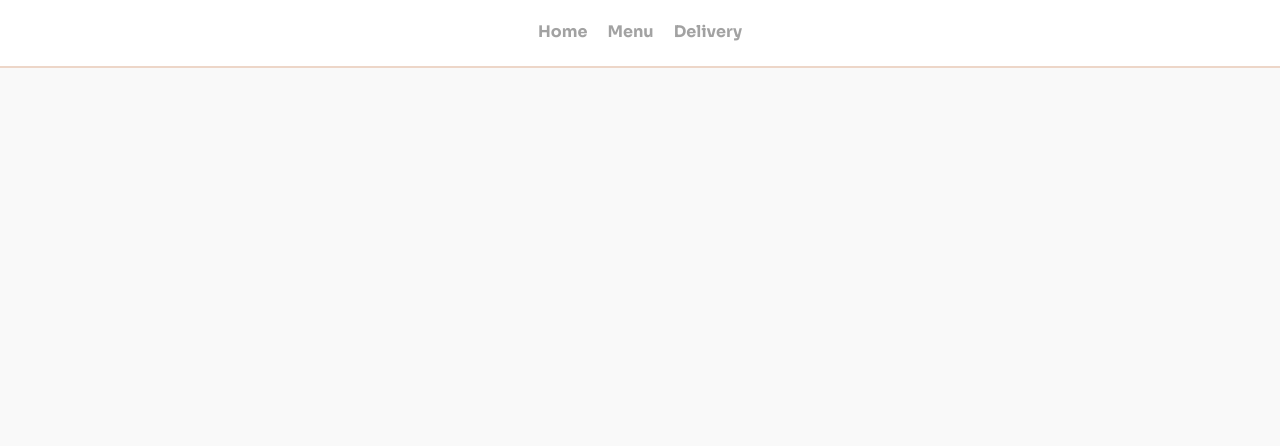
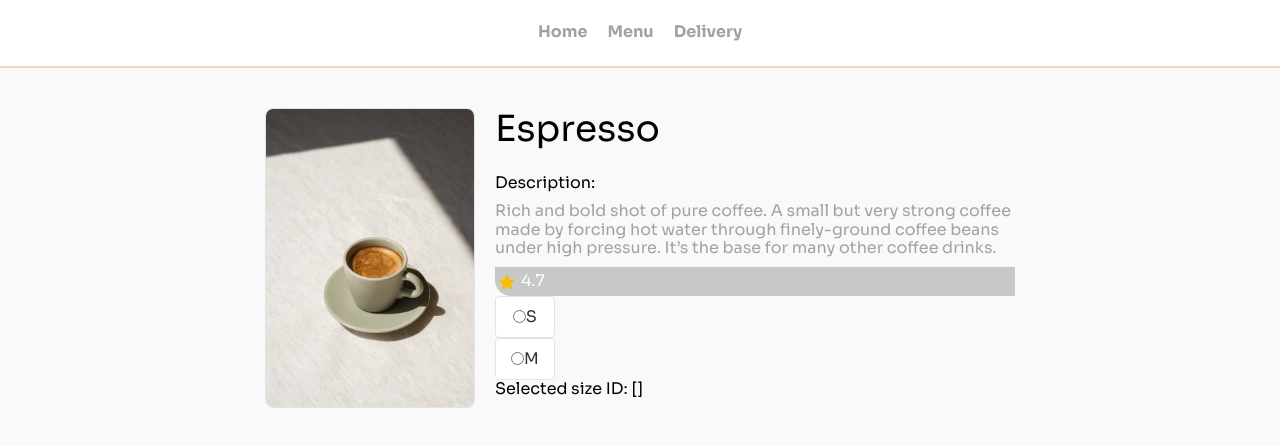
Before and after one commit to 0smir/coffee-art, a Vue app: page /menu/001 in a window 1280 px wide. Shown: the top 446 px of the page. Built offline with nearby package versions, Linux system fonts and the light colour scheme; a web font is replaced by a local one.

Commit message:
add structure of product Item details

```diff
--- a/src/components/ProductItemDetails.vue
+++ b/src/components/ProductItemDetails.vue
@@ -1,15 +1,105 @@
 <script setup>
+import { ref } from 'vue';
 
+import RatingLabel from '@/components/RatingLabel.vue'
+import NoImg from '@/components/base-components/NoImg.vue';
+const props = defineProps({
+  product: {
+    type: Object,
+    require: true
+  }
+});
+
+
+const size_variants = ref(props.product.size);
+const size_selected = ref([]);
+
+console.log(size_selected.value);
 </script>
 
 <template>
-  <div>
-
+  <div class="product">
+    <div class="product-item__img-wrapper">
+      <img v-if="product?.img.length > 0"
+              class="product__img"
+              :src="product.img[0]"
+              :alt="product.title"
+            />
+      <NoImg v-else />
+    </div>
+    <div class="product__details">
+      <h1 class="title">{{ product.title }}</h1>
+      <div class="description">
+        <span class="description__label">Description:</span>
+        <p class="text description__text">{{ product.description }}</p>
+      </div>
+      <RatingLabel :rating="product.rating" :floated="false"/>
+      <div class="product__size">
+        <form >
+        <label v-for="variant in size_variants"
+              :key="variant.id"
+              :for="variant.id"
+              class="product__size-label btn btn__secondary">
+          <input type="radio" name="size" :id="variant.id" :value="variant.size" v-model="size_selected">
+          <span>{{ variant.size }}</span>
+        </label>
+      </form>
+      </div>
+      <p class="text">Selected size ID: {{ size_selected }}</p>
+    </div>
   </div>
 </template>
 
 
 
-<style scoped>
+<style lang="scss" scoped>
+.product {
+  display: flex;
+  gap: 20px;
+
+  &__img-wrapper {
+    overflow: hidden;
+    max-width: 300px;
+    max-height: 210px;
+    aspect-ratio: 300/210;
+    border: 1px solid red;
+  }
+  &__img {
+    display: block;
+    height: 100%;
+    width: 100%;
+    object-fit: cover;
+    transform: scale(1);
+    transition: transform 1.5s ease;
+  }
+  &__details {
+    display: flex;
+    flex-direction: column;
+  }
+  .title {
+    margin-top: 0;
+  }
+  &__size {
+    display: flex;
+    gap: 15px;
+  }
+  &__size-label {
+    display: flex;
+    flex-basis: 120px;
+    &:has(:checked){
+      @extend .active
+    }
+  }
+}
+
+.description {
+  &__label {
+    display: inline-block;
+    margin-bottom: 10px;
+  }
+  &__text {
+    color: $gray;
+  }
+}
 
 </style>
```
